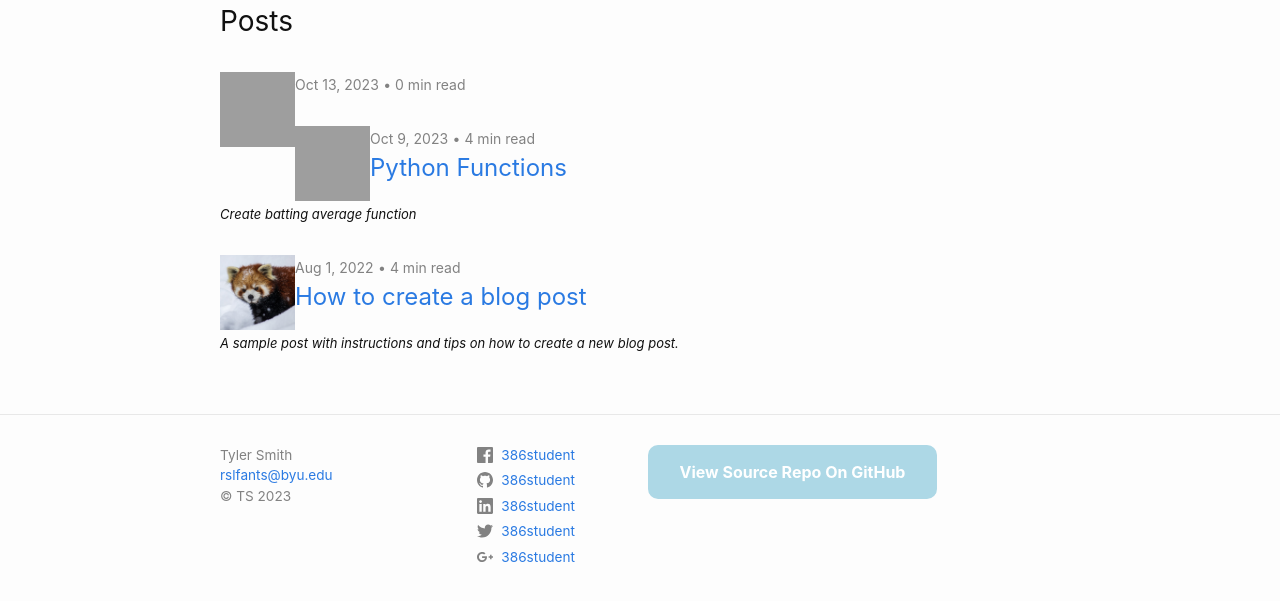
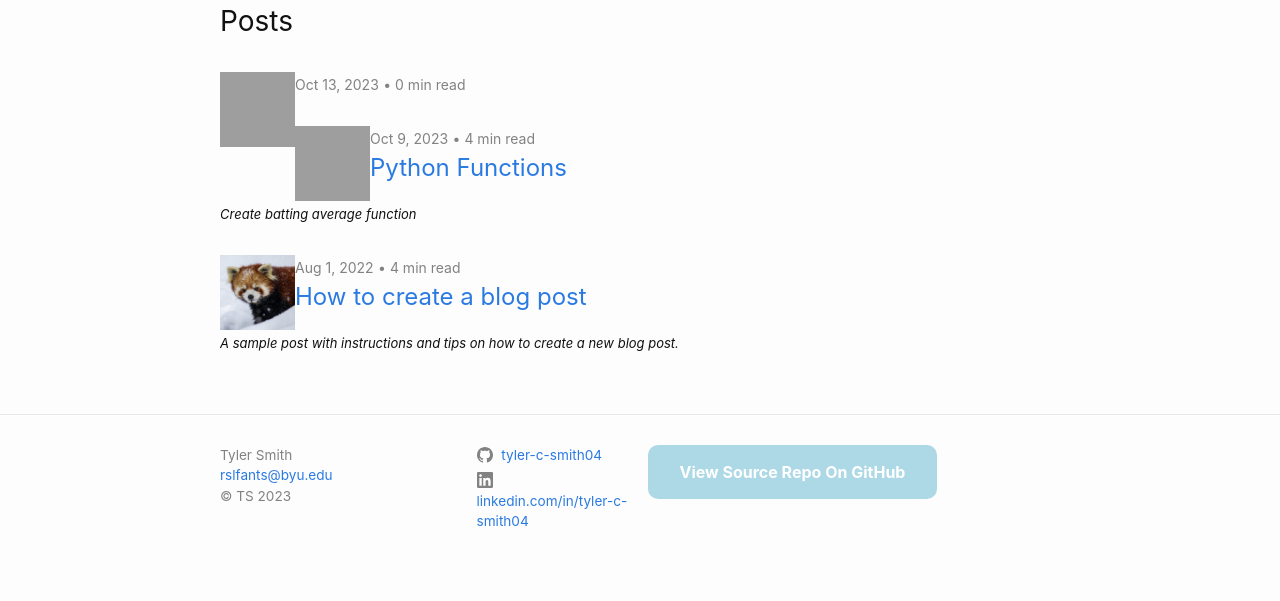
Before and after one commit to tyler-c-smith04/blog, a Jekyll site: the page built from index.markdown, in a window 1280 px wide, cut to the strip 442-1069 px from the top of the page. Shown: the top 601 px of the strip. Built offline with Jekyll 4.4.1, drawn with Linux system fonts in a browser that asks for light colours; grey boxes are pictures that could not be loaded.

Commit message:
Update _config.yml

```diff
--- a/_config.yml
+++ b/_config.yml
@@ -30,16 +30,16 @@ footer_description: ''
 
 
 # Social media users names.  Leave fields blank that you don't want displayed
-twitter_username: 386student
-github_username:  386student
-linkedin_username: 386student
+twitter_username:
+github_username:  tyler-c-smith04
+linkedin_username: linkedin.com/in/tyler-c-smith04
 dribbble_username:
-facebook_username: 386student
+facebook_username:
 flickr_username:
 instagram_username:
 pinterest_username:
 youtube_username:
-googleplus_username: 386student
+googleplus_username:
 
 plugins:
   - jekyll-feed
```
